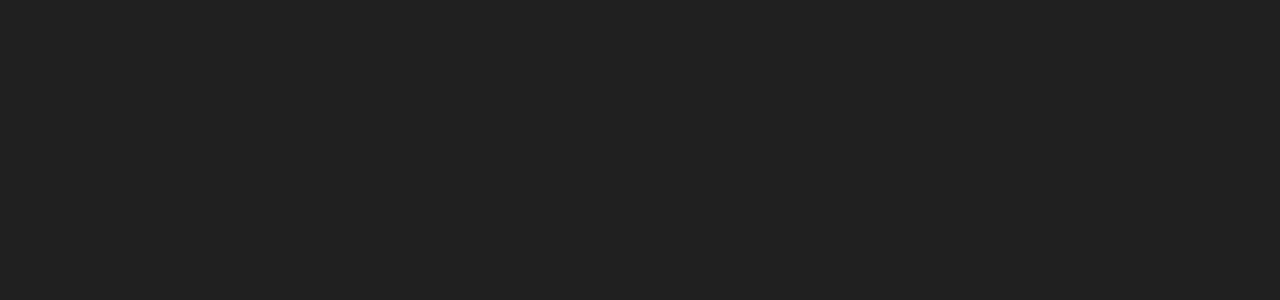
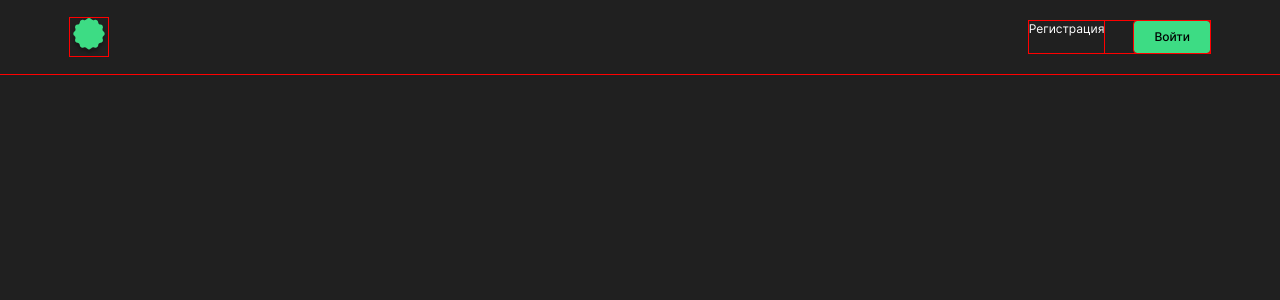
Before and after one commit to EmilNiftiev/movies-explorer-frontend, a React (Create React App) app: page / in a window 1280 px wide. Shown: the top 300 px of the page. Built offline with nearby package versions, Linux system fonts and the light colour scheme.

Commit message:
начал верстать хедер

```diff
--- a/src/components/Header/Header.css
+++ b/src/components/Header/Header.css
@@ -0,0 +1,51 @@
+.header {
+    box-sizing: border-box;
+    padding: 18px 70px;
+    display: flex;
+    justify-content: space-between;
+    align-items: center;
+		justify-items: center;
+		box-sizing: border-box;
+}
+
+.header__logo-container {
+  justify-self: flex-start;
+	width: 38px;
+	height: 38px;
+	overflow: hidden;
+}
+
+.header__menu {
+    display: flex;
+}
+
+.header__link {
+	text-decoration: none;
+	color: #fff;
+	font-size: 12px;
+  line-height: 16px;
+}
+
+.header__button {
+    padding: 0;
+    margin: 0;
+    border: none;
+    cursor: pointer;
+    display: flex;
+    justify-content: center;
+    align-items: center;
+    text-align: center;
+    text-decoration: none;
+    transition: opacity 0.3s ease-in-out;
+  }
+
+.header__button_type_login {
+    margin-left: 30px;
+    padding: 8px 20px;
+    font-weight: 500;
+    font-size: 12px;
+    line-height: 16px;
+    background-color: #3ddc84;
+    border-radius: 3px;
+    color: #000;
+  }
--- a/src/components/Header/Header.js
+++ b/src/components/Header/Header.js
@@ -0,0 +1,21 @@
+import './Header.css';
+import Logo from '../Logo/Logo';
+import { Link } from 'react-router-dom';
+
+const Header = () => {
+  return (
+		<header className='header'>
+			<div className='header__logo-container'>
+				<Logo />
+			</div>
+			<nav className='header__menu'>
+				<Link to='/signup' className='header__link'>
+					Регистрация
+				</Link>
+				<button className='header__button header__button_type_login'>Войти</button>
+			</nav>
+		</header>
+	);
+};
+
+export default Header;
--- /dev/null
+++ b/src/components/Logo/Logo.css
@@ -0,0 +1,20 @@
+.logo {
+    margin: 0;
+    padding: 0;
+    transition: opacity 0.3s ease-in;
+
+}
+
+.logo:hover {
+    opacity: 0.8;
+  }
+
+.logo__image {
+    display: block;
+    width: 100%;
+    height: 38px;
+    object-fit: cover;
+    background-size: cover;
+    background-repeat: no-repeat;
+    background-position: center;
+}
--- /dev/null
+++ b/src/components/Logo/Logo.js
@@ -0,0 +1,13 @@
+import './Logo.css';
+import { Link } from 'react-router-dom';
+import headerLogo from '../../images/header-logo.svg';
+
+const Logo = () => {
+  return (
+    <Link className="logo" to="/">
+      <img className="logo__image" src={headerLogo} alt="Логотип сайта" />
+    </Link>
+  );
+};
+
+export default Logo;
--- a/src/components/Main/Main.js
+++ b/src/components/Main/Main.js
@@ -1,5 +1,5 @@
 import './Main.css';
-// import Header from '../Header/Header';
+import Header from '../Header/Header';
 // import Promo from '../Promo/Promo';
 // import NavTab from '../NavTab/NavTab';
 // import AboutProject from '../AboutProject/AboutProject';
@@ -11,14 +11,14 @@
 const Main = () => {
   return (
     <section className="main">
-      {/* <Header />
-      <Promo />
-      <NavTab />
-      <AboutProject />
-      <Techs />
-      <AboutMe />
-      <Portfolio />
-      <Footer /> */}
+      <Header />
+      {/* <Promo /> */}
+      {/* <NavTab /> */}
+      {/* <AboutProject /> */}
+      {/* <Techs /> */}
+      {/* <AboutMe /> */}
+      {/* <Portfolio /> */}
+      {/* <Footer /> */}
     </section>
   );
 };
--- a/src/index.css
+++ b/src/index.css
@@ -14,3 +14,7 @@
 code {
   font-family: source-code-pro, Menlo, Monaco, Consolas, 'Courier New', monospace;
 }
+
+* {
+  outline: 1px solid red;
+}
```
Also changed, not shown: src/images/header-logo.svg (added).
